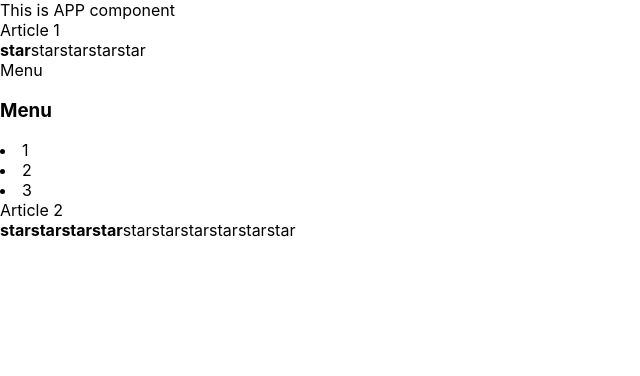
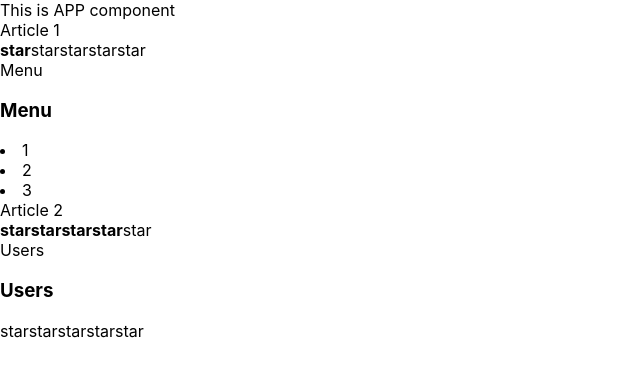
Before and after one commit to tenadopt/react-kkp, a React (Create React App) app: page / in a window 1280 px wide. Shown: the top 376 px of the page, without its empty margins (0-640 px from the left). Built offline with nearby package versions, Linux system fonts and the light colour scheme.

Commit message:
add atribute collapsed

```diff
--- a/src/App.tsx
+++ b/src/App.tsx
@@ -11,10 +11,10 @@
             <div>This is APP component</div>
             <div>Article 1</div>
             <Rating value={1}/>
-            <Accordion title={"Menu"}/>
+            <Accordion title={"Menu"} collapsed={true}/>
             <div>Article 2</div>
             <Rating value={4}/>
-
+            <Accordion title={"Users"} collapsed={false}/>
             <Rating value={7}/>
         </div>
     );
--- a/src/components/Accordion/Accordion.tsx
+++ b/src/components/Accordion/Accordion.tsx
@@ -4,11 +4,12 @@
 
 type AccordionProps = {
     title: string
+    collapsed: boolean
 }
 
 export const Accordion = (props: AccordionProps) => {
-    debugger
     console.log("Accordion rendering");
+    if (props.collapsed === true) {
         return (
             <div>
                 {props.title}
@@ -16,4 +17,12 @@
                 <AccordionBody/>
             </div>
         )
+    } else {
+        return (
+            <div>
+                {props.title}
+                <AccordionTitle title={props.title}/>
+
+            </div>
+        )}
 }
```
Lines whose indentation alone changed are shown as unchanged.
